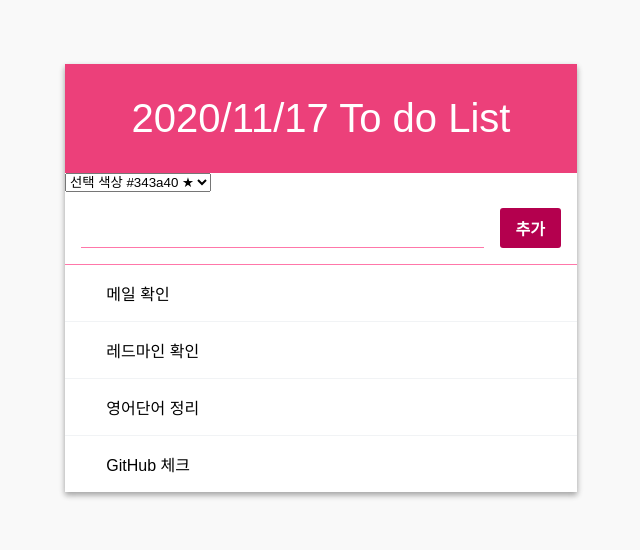
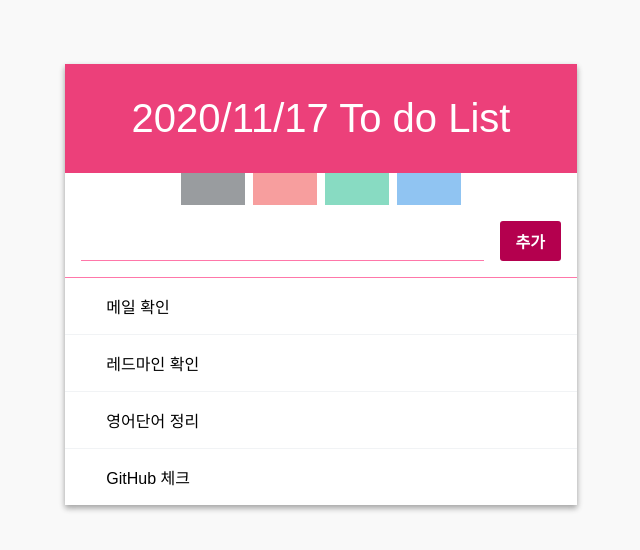
Before and after one commit to hachuu/React_todo_list, a React (Create React App) app: page / in a window 1280 px wide. Shown: the top 550 px of the page, without its empty margins (319-959 px from the left). Built offline with nearby package versions, Linux system fonts and the light colour scheme.

Commit message:
의도한 바와 달랐던 나의 palette...

```diff
--- a/src/App.js
+++ b/src/App.js
@@ -2,6 +2,9 @@
 import TodoListTemplate from './components/TodoList/TodoListTemplate';
 import Form from './components/Form/Form';
 import TodoItemList from './components/TodoItemList/TodoItemList';
+import Palette from './components/Palette/Palette';
+
+const colors = ['#343a40', '#f03e3e', '#12b886', '#228ae6'];
 
 class App extends Component {
 
@@ -13,7 +16,6 @@
       { id: 2, text: '영어단어 정리', checked: false },
       { id: 3, text: 'GitHub 체크', checked: false }
     ],
-    color: ''
   }
   id = 4;
 
@@ -24,14 +26,15 @@
   }
 
   handleCreate = () => {
-    const { input, todos } = this.state;
+    const { input, todos, color } = this.state;
     this.setState({
       input: '', // 인풋 비우고
       // concat 을 사용하여 배열에 추가
       todos: todos.concat({
         id: this.id++,
         text: input,
-        checked: false
+        checked: false,
+        color
       })
     });
   }
@@ -70,12 +73,10 @@
     });
   }
 
-  handleColor = (colour) => {
-    const { color } = this.state;
+  handleSelectColor = (color) => {
     this.setState({
-      color: colour.target.value
-    });
-    console.log(colour.target.value);
+      color
+    })
   }
 
   render() {
@@ -86,7 +87,7 @@
       handleKeyPress,
       handleToggle,
       handleRemove,
-      handleColor
+      handleSelectColor
     } = this;
 
     return (
@@ -98,7 +99,10 @@
           onChange={handleChange}
           onCreate={handleCreate}
         />
-      )} onChange={handleColor}>
+      )}
+        palette={(
+          <Palette colors={colors} selected={color} onSelect={handleSelectColor}/>
+        )}>
         <TodoItemList todos={todos} onToggle={handleToggle} onRemove={handleRemove}/>
       </TodoListTemplate>
     );
--- a/src/components/Form/Form.css
+++ b/src/components/Form/Form.css
@@ -24,7 +24,7 @@
 }
 
 .create-button:hover {
-  background: #3bc9db;
+  background: #ff77a9;
 }
 
 @media screen and (max-width:768px) {
--- a/src/components/Form/Form.js
+++ b/src/components/Form/Form.js
@@ -4,7 +4,7 @@
 const Form = ({value, color, onChange, onCreate, onKeyPress}) => {
   return (
     <div className="form">
-      <input value={value} onChange={onChange} onKeyPress={onKeyPress} style={Object.assign({color: color})}/>
+      <input value={value} onChange={onChange} onKeyPress={onKeyPress} style={{color}}/>
       <div className="create-button" onClick={onCreate}>
         추가
       </div>
--- /dev/null
+++ b/src/components/Palette/Palette.css
@@ -0,0 +1,24 @@
+.palette {
+  display: flex;
+  justify-content: center;
+}
+
+.color {
+  width: 4rem;
+  height: 2rem;
+  opacity: 0.5;
+  transition: all 0.2s;
+  cursor: pointer;
+}
+
+.color:hover {
+  opacity: 0.75;
+}
+
+.color.active, .color:active {
+  opacity: 1;
+}
+
+.color + .color {
+  margin-left: 0.5rem;
+}
--- a/src/components/Palette/Palette.js
+++ b/src/components/Palette/Palette.js
@@ -1,24 +1,23 @@
 import React, { Component } from 'react';
-class Palette extends Component {
-    render() {
-        const { colors, onChange } = this.props;
-        const colorList = colors.map(
-            (color) => (
-                <option className="color"
-                    {...color}
-                    key={color.id}
-                    style={Object.assign({color: color.value})}
-                >
-                    선택 색상 {color.value} ★
-                </option>
-            )
-        );
-        return (
-            <select onChange={onChange}>
-                {colorList}
-            </select>
-        );
-    }
+import './Palette.css';
+
+const Color = ({ color, active, onClick }) => {
+    return (
+        <div className={`color ${active && 'active'}`} style={{ background: color}} onClick={onClick}>
+
+        </div>
+    )
 }
 
+const Palette = ({colors, selected, onSelect}) => {
+    const colorList = colors.map(
+      (color) => (<Color color={color} active={selected===color} onClick={() => onSelect(color)} key={color}/>)
+    );
+    return (
+      <div className="palette">
+        {colorList}
+      </div>
+    );
+};
+
 export default Palette;
--- a/src/components/TodoItem/TodoItem.js
+++ b/src/components/TodoItem/TodoItem.js
@@ -7,7 +7,7 @@
   }
 
   render() {
-    const { text, checked, id, onToggle, onRemove } = this.props;
+    const { text, checked, id, color, onToggle, onRemove } = this.props;
 
     return (
       <div className="todo-item" onClick={() => onToggle(id)}>
@@ -15,11 +15,11 @@
           e.stopPropagation(); // onToggle 이 실행되지 않도록 함
           onRemove(id)}
         }>&times;</div>
-        <div className={`todo-text ${checked && 'checked'}`}>
+        <div style={{ color }} className={`todo-text ${checked && 'checked'}`}>
           <div>{text}</div>
         </div>
         {
-          checked && (<div className="check-mark">✓</div>)
+          checked && (<div className="check-mark">&#x2713;</div>)
         }
       </div>
     );
--- a/src/components/TodoItemList/TodoItemList.js
+++ b/src/components/TodoItemList/TodoItemList.js
@@ -2,16 +2,24 @@
 import TodoItem from './../TodoItem/TodoItem';
 
 class TodoItemList extends Component {
+
+  shouldComponentUpdate(nextProps, nextState) {
+    return this.props.todos !== nextProps.todos;
+  }
+
   render() {
     const { todos, onToggle, onRemove } = this.props;
 
     const todoList = todos.map(
-      (todo) => (
+      ({id, text, checked, color}) => (
         <TodoItem
-          {...todo}
+          id={id}
+          text={text}
+          checked={checked}
+          color={color}
           onToggle={onToggle}
           onRemove={onRemove}
-          key={todo.id}
+          key={id}
         />
       )
     );
--- a/src/components/TodoList/TodoListTemplate.js
+++ b/src/components/TodoList/TodoListTemplate.js
@@ -1,27 +1,22 @@
 import React from 'react';
-import Palette from '../Palette/Palette';
 import './TodoListTemplate.css';
 
-const TodoListTemplate = ({form, children, onChange}) => {
+const TodoListTemplate = ({form, palette, children}) => {
 
   const today = new Date();
   const year = today.getFullYear();
   const month = (1 + today.getMonth() >= 10 ? 1 + today.getMonth() : `0${1 + today.getMonth()}`);
   const day = today.getDate() >= 10 ? today.getDate() : `0${today.getDate()}`;
   const todate = `${year}/${month}/${day}`;
-  const colors = [
-    { id: 0, value: '#343a40'},
-    { id: 1, value: '#f03e3e'},
-    { id: 2, value: '#12b886'},
-    { id: 3, value: '#228ae6'}
-  ];
 
   return (
     <main className="todo-list-template">
       <div className="title">
         {todate} To do List
       </div>
-      <Palette colors={colors} onChange={onChange}></Palette>
+      <section className="palette-wrapper">
+        {palette}
+      </section>
       <section className="form-wrapper">
         {form}
       </section>
```
